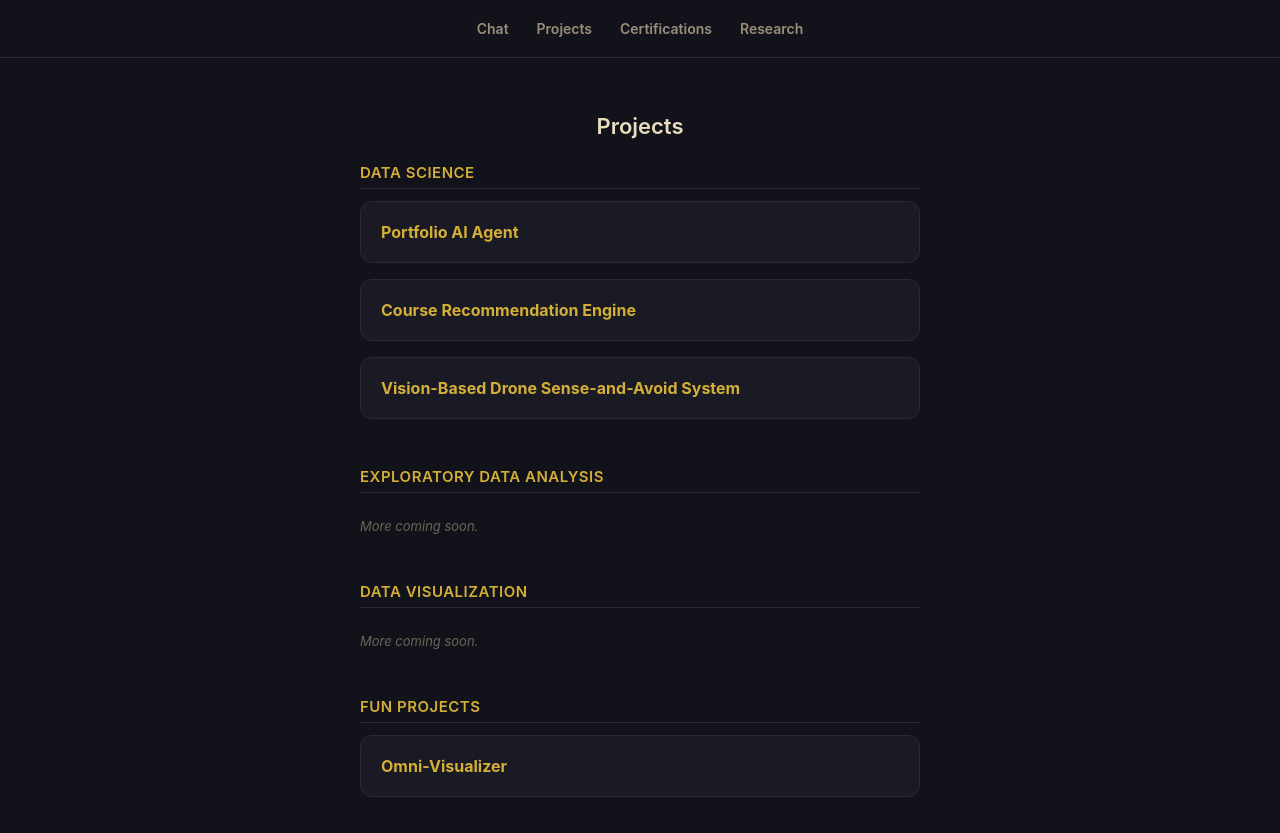
After one commit to alimounim/portfolio-agent, a Flask app: page /projects in a window 1280 px wide. The commit adds this page. Run offline with Flask 3, Linux system fonts and the light colour scheme.

Commit message:
Add multi-page site with template inheritance (Projects, Certifications, Research)

```diff
--- a/app.py
+++ b/app.py
@@ -26,10 +26,21 @@ You are Ali Rajabi, speaking about your own background in a natural, first-perso
 def home():
 	return render_template("index.html")
 
+@app.route("/projects")
+def projects():
+	return render_template("projects.html")
+
+@app.route("/certifications")
+def certifications():
+	return render_template("certifications.html")
+
+@app.route("/research")
+def research():
+	return render_template("research.html")
+
 conversations = {} # dict: {session_id: [messages...]} — each visitor gets their own history
 
 @app.route("/chat", methods=["POST"])
-
 def chat():
 	if "session_id" not in session:
 		session["session_id"] = secrets.token_hex(8)
--- /dev/null
+++ b/templates/base.html
@@ -0,0 +1,50 @@
+<!DOCTYPE html>
+<html>
+<head>
+    <title>{% block title %}Ali Rajabi{% endblock %}</title>
+    <style>
+        * { box-sizing: border-box; }
+        body {
+            background: #12121a;
+            color: #e8dcc0;
+            font-family: -apple-system, "Segoe UI", sans-serif;
+            margin: 0;
+            padding: 0;
+        }
+        nav {
+            display: flex;
+            justify-content: center;
+            gap: 28px;
+            padding: 20px;
+            border-bottom: 1px solid #2a2a38;
+            margin-bottom: 20px;
+        }
+        nav a {
+            color: #9a8f7a;
+            text-decoration: none;
+            font-size: 14px;
+            font-weight: 600;
+        }
+        nav a:hover, nav a.active {
+            color: #d4af37;
+        }
+        .page-content {
+            display: flex;
+            flex-direction: column;
+            align-items: center;
+            padding: 20px;
+        }
+    </style>
+</head>
+<body>
+    <nav>
+        <a href="/">Chat</a>
+        <a href="/projects">Projects</a>
+        <a href="/certifications">Certifications</a>
+        <a href="/research">Research</a>
+    </nav>
+    <div class="page-content">
+        {% block content %}{% endblock %}
+    </div>
+</body>
+</html>
--- /dev/null
+++ b/templates/projects.html
@@ -0,0 +1,105 @@
+{% extends "base.html" %}
+{% block title %}Ali Rajabi — Projects{% endblock %}
+{% block content %}
+
+<style>
+    .page-title {
+        font-size: 22px;
+        font-weight: 600;
+        margin-bottom: 24px;
+        text-align: center;
+    }
+    .section-title {
+        width: 100%;
+        max-width: 560px;
+        color: #d4af37;
+        font-size: 15px;
+        font-weight: 600;
+        text-transform: uppercase;
+        letter-spacing: 0.5px;
+        margin: 32px 0 12px;
+        padding-bottom: 6px;
+        border-bottom: 1px solid #2a2a38;
+    }
+    .section-title:first-of-type {
+        margin-top: 0;
+    }
+    .project-card {
+        width: 100%;
+        max-width: 560px;
+        background: #1a1a24;
+        border: 1px solid #2a2a38;
+        border-radius: 12px;
+        padding: 20px;
+        margin-bottom: 16px;
+        cursor: pointer;
+        transition: border-color 0.25s ease, transform 0.25s ease;
+        overflow: hidden;
+    }
+    .project-card:hover {
+        border-color: #d4af37;
+        transform: translateY(-2px);
+    }
+    .project-card h3 {
+        color: #d4af37;
+        margin: 0;
+        font-size: 16px;
+    }
+    .project-card p {
+        color: #c9bfa8;
+        font-size: 14px;
+        line-height: 1.6;
+        margin: 0;
+        max-height: 0;
+        opacity: 0;
+        overflow: hidden;
+        transition: max-height 0.35s ease, opacity 0.3s ease, margin-top 0.35s ease;
+    }
+    .project-card:hover p {
+        max-height: 200px;
+        opacity: 1;
+        margin-top: 10px;
+    }
+    .empty-note {
+        width: 100%;
+        max-width: 560px;
+        color: #6b6459;
+        font-size: 13px;
+        font-style: italic;
+        margin-bottom: 16px;
+    }
+</style>
+
+<h1 class="page-title">Projects</h1>
+
+<div class="section-title">Data Science</div>
+
+<div class="project-card">
+    <h3>Portfolio AI Agent</h3>
+    <p>An intelligent, context-aware personal agent built to synthesize professional background, project history, and technical proficiencies for interactive evaluations — the site you're using right now.</p>
+</div>
+
+<div class="project-card">
+    <h3>Course Recommendation Engine</h3>
+    <p>An end-to-end recommendation pipeline for liberal arts curricula using NLP embeddings and collaborative filtering.</p>
+</div>
+
+<div class="project-card">
+    <h3>Vision-Based Drone Sense-and-Avoid System</h3>
+    <p>A real-time computer vision perception pipeline for UAVs/UAM to detect aerial obstacles and enable autonomous collision avoidance using deep learning.</p>
+</div>
+
+<div class="section-title">Exploratory Data Analysis</div>
+<p class="empty-note">More coming soon.</p>
+
+<div class="section-title">Data Visualization</div>
+<p class="empty-note">More coming soon.</p>
+
+<div class="section-title">Fun Projects</div>
+
+<div class="project-card">
+    <h3>Omni-Visualizer</h3>
+    <p>A multi-language execution and data structure visualization application to dynamically inspect state trees across Python, C++, Java, and JavaScript.</p>
+</div>
+
+{% endblock %}
```
Also changed, not shown: JOURNAL.md (+9 -0 lines), templates/certifications.html (added, +66 -0 lines), templates/index.html (+20 -24 lines), templates/research.html (added, +46 -0 lines).
